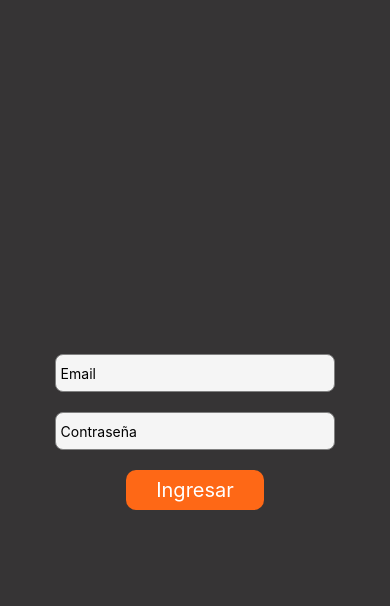
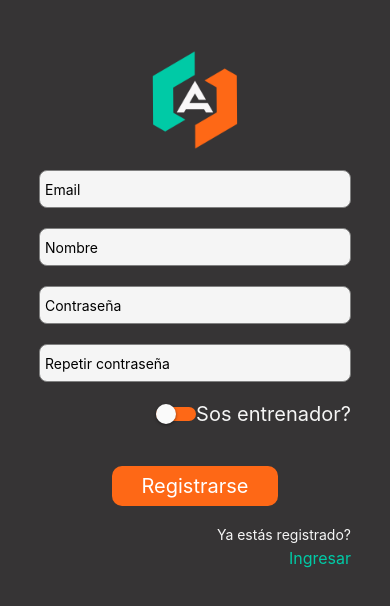
Before and after one commit to FelipeBrocca/FitAssist, a React Native app: screen /Register in a window 390 px wide. Shown: the top 606 px of the page. Built offline with nearby package versions, Linux system fonts and the light colour scheme.

Commit message:
Navigators, login, register forms with validations

```diff
--- a/App.js
+++ b/App.js
@@ -1,9 +1,17 @@
-import LoginService from './components/Login/LoginService'
+import Main from './Navigators/Main';
+import { NavigationContainer } from '@react-navigation/native';
+
 
 const App = () => {
   return (
-    <LoginService />
+    <NavigationContainer>
+      <Main />
+    </NavigationContainer>
   );
 }
 
 export default App;
+
+// #363435  GRIS
+// #FE6816  NARANJA
+// #00CAA6  VERDE
--- /dev/null
+++ b/Navigators/Main.js
@@ -0,0 +1,25 @@
+import React from "react";
+import { createNativeStackNavigator } from "@react-navigation/native-stack";
+import LoginService from "../Screens/Login/LoginService";
+import RegisterService from '../Screens/Register/RegisterService'
+
+const Stack = createNativeStackNavigator();
+
+const Main = () => {
+  return (
+    <Stack.Navigator initialRouteName="Login">
+      <Stack.Screen
+        name="Login"
+        options={{ headerShown: false }}
+        component={LoginService}
+      />
+      <Stack.Screen
+        name="Register"
+        options={{ headerShown: false }}
+        component={RegisterService}
+      />
+    </Stack.Navigator>
+  )
+}
+
+export default Main
--- a/components/Login/LoginForm.js
+++ b/Screens/Login/LoginForm.js
@@ -1,27 +1,20 @@
-import React, { useState } from 'react'
+import React from 'react'
 import { Image, View, StyleSheet, TextInput, TouchableOpacity, Text } from 'react-native';
 
-const LoginForm = () => {
-
-    const [values, setValues] = useState({
-        email: '',
-        password: ''
-    })
-
-    const manageInputs = (name, value) => {
-      setValues({...values, [name]: value})
-      console.log(values);
-    }
+const LoginForm = ({ manageInputs, navigation, handleSubmit, errors }) => {
 
     return (
         <View style={styles.container}>
-            <Image style={styles.logo} source={require('../../assets/logo-claro.png')} />
+            <Image
+                style={styles.logo}
+                source={require('../../assets/logo-claro.png')}
+            />
 
             <TextInput
                 placeholder='Email'
                 keyboardType='email-address'
                 style={styles.input}
-                onChangeText={(value) => manageInputs('email', value)}
+                onChangeText={(value) => manageInputs('email', value.toLowerCase())}
             ></TextInput>
 
             <TextInput
@@ -31,9 +24,20 @@ const LoginForm = () => {
                 onChangeText={(value) => manageInputs('password', value)}
             ></TextInput>
 
-            <TouchableOpacity title='Ingresar' style={styles.button}>
+            <View>
+                {errors ? <Text style={styles.errors}>{errors}</Text> : ''}
+            </View>
+
+            <TouchableOpacity onPress={() => handleSubmit()} title='Ingresar' style={styles.button}>
                 <Text style={styles.buttonText}>Ingresar</Text>
             </TouchableOpacity>
+
+            <View style={styles.registerContainer}>
+                <Text style={styles.registerTitle}>No estás registrado aún?</Text>
+                <TouchableOpacity onPress={() => navigation.navigate('Register')}>
+                    <Text style={styles.registerLink}>Registrate</Text>
+                </TouchableOpacity>
+            </View>
         </View>
     )
 }
@@ -46,10 +50,11 @@ const styles = StyleSheet.create({
         alignItems: 'center',
         borderRadius: 10,
         paddingVertical: 20,
-        gap: 20
+        gap: 20,
+        maxWidth: 400
     },
     input: {
-        width: '90%',
+        width: '100%',
         height: 38,
         backgroundColor: 'whitesmoke',
         borderWidth: 0.3,
@@ -71,8 +76,23 @@ const styles = StyleSheet.create({
     logo: {
         width: '80%',
         height: '80%',
-        maxWidth: 200,
-        maxHeight: 200
+        maxWidth: 150,
+        maxHeight: 150
+    },
+    registerContainer: {
+        width: '100%',
+        gap: 5,
+        alignItems: 'flex-end'
+    },
+    registerTitle: {
+        color: 'whitesmoke'
+    },
+    registerLink: {
+        fontSize: 16,
+        color: '#00CAA6'
+    },
+    errors: {
+        color: 'red'
     }
 })
 export default LoginForm
--- /dev/null
+++ b/Screens/Login/LoginService.js
@@ -0,0 +1,57 @@
+import React, { useState, useCallback } from 'react'
+import LoginForm from './LoginForm'
+import { View, StyleSheet, Dimensions } from 'react-native'
+
+
+const { width, height } = Dimensions.get('window')
+
+const LoginService = ({ navigation }) => {
+
+  const [errors, setErrors] = useState('')
+  const [values, setValues] = useState({
+    email: '',
+    password: ''
+  })
+
+  const manageInputs = useCallback((name, value) => {
+    setValues({ ...values, [name]: value });
+  }, [setValues, values]);
+
+
+  const handleSubmit = () => {
+    if (!values.email) {
+      setErrors('Ingrese un email')
+    } else if (!values.password){
+      setErrors('Ingrese una contraseña')
+    } else {
+      setErrors('')
+      console.log(values);
+    }
+  }
+
+  return (
+    <View style={[styles.container]}>
+      <LoginForm
+      manageInputs={manageInputs}
+      navigation={navigation}
+      handleSubmit={handleSubmit}
+      errors={errors}
+      />
+    </View>
+  );
+}
+
+
+const styles = StyleSheet.create({
+  container: {
+    flexDirection: 'row',
+    justifyContent: 'center',
+    alignItems: 'flex-start',
+    height: height,
+    width: width,
+    backgroundColor: '#363435',
+    paddingTop: 20
+  }
+})
+
+export default LoginService
--- /dev/null
+++ b/Screens/Register/RegisterForm.js
@@ -0,0 +1,130 @@
+import React from 'react'
+import { Image, StyleSheet, TextInput, Switch, Text, View, TouchableOpacity, Dimensions } from 'react-native'
+
+const { height } = Dimensions.get('window')
+
+
+const RegisterForm = ({ manageInputs, toggleSwitch, toggleValue, navigation, errors, handleSubmit }) => {
+  return (
+    <View style={styles.container}>
+      <Image style={styles.logo} source={require('../../assets/logo-claro.png')} />
+
+      <TextInput
+        placeholder='Email'
+        keyboardType='email-address'
+        style={styles.input}
+        onChangeText={(value) => manageInputs('email', value.toLowerCase())}
+      ></TextInput>
+
+      <TextInput
+        placeholder='Nombre'
+        style={styles.input}
+        onChangeText={(value) => manageInputs('username', value)}
+      ></TextInput>
+
+      <TextInput
+        placeholder='Contraseña'
+        secureTextEntry={true}
+        style={styles.input}
+        onChangeText={(value) => manageInputs('password', value)}
+      ></TextInput>
+
+      <TextInput
+        placeholder='Repetir contraseña'
+        secureTextEntry={true}
+        style={styles.input}
+        onChangeText={(value) => manageInputs('confirmPassword', value)}
+      ></TextInput>
+
+      <View style={styles.isCoachSwitchContainer}>
+        <Text style={styles.isCoachSwitchTitle}>Sos entrenador?</Text>
+        <Switch
+          trackColor={{ false: '#FE6816', true: '#00CAA6' }}
+          onValueChange={() => toggleSwitch()}
+          value={toggleValue}
+        />
+      </View>
+
+      <View>
+        {errors ? <Text style={styles.errors}>{errors}</Text> : ''}
+      </View>
+
+      <TouchableOpacity onPress={() => handleSubmit()} title='registrarse' style={styles.button}>
+        <Text style={styles.buttonText}>Registrarse</Text>
+      </TouchableOpacity>
+
+      <View style={styles.loginContainer}>
+        <Text style={styles.loginTitle}>Ya estás registrado?</Text>
+        <TouchableOpacity onPress={() => navigation.navigate('Login')}>
+          <Text style={styles.loginLink}>Ingresar</Text>
+        </TouchableOpacity>
+      </View>
+    </View>
+  )
+}
+
+const styles = StyleSheet.create({
+  container: {
+    backgroundColor: 'transparent',
+    width: '80%',
+    alignItems: 'center',
+    borderRadius: 10,
+    paddingVertical: 20,
+    gap: 20,
+    maxWidth: 400,
+    height: height
+  },
+  input: {
+    width: '100%',
+    height: 38,
+    backgroundColor: 'whitesmoke',
+    borderWidth: 0.3,
+    borderColor: 'grey',
+    borderRadius: 8,
+    padding: 5
+  },
+  button: {
+    backgroundColor: '#FE6816',
+    paddingVertical: 8,
+    paddingHorizontal: 30,
+    borderRadius: 10,
+    border: 0
+  },
+  buttonText: {
+    color: 'white',
+    fontSize: 20
+  },
+  logo: {
+    width: '80%',
+    height: '80%',
+    maxWidth: 100,
+    maxHeight: 100
+  },
+  loginContainer: {
+    width: '100%',
+    gap: 5,
+    alignItems: 'flex-end'
+  },
+  loginTitle: {
+    color: 'whitesmoke'
+  },
+  loginLink: {
+    fontSize: 16,
+    color: '#00CAA6'
+  },
+  isCoachSwitchContainer: {
+    flexDirection: 'row-reverse',
+    alignItems: 'center',
+    justifyContent: 'flex-end',
+    alignSelf: 'flex-end'
+  },
+  isCoachSwitchTitle: {
+    color: 'whitesmoke',
+    fontSize: 20
+  },
+  errors: {
+      color: 'red'
+  }
+})
+
+export default RegisterForm
--- /dev/null
+++ b/Screens/Register/RegisterService.js
@@ -0,0 +1,67 @@
+import React, { useState, useCallback, useEffect } from 'react'
+import { View, StyleSheet, Dimensions, ScrollView } from 'react-native'
+import RegisterForm from './RegisterForm'
+import { SafeAreaView } from 'react-native-safe-area-context'
+
+const { width, height } = Dimensions.get('window')
+
+const RegisterService = ({ navigation }) => {
+
+  const [errors, setErrors] = useState('')
+  const [values, setValues] = useState({
+    email: '',
+    password: '',
+    confirmPassword: '',
+    username: '',
+    isCoach: false
+  })
+
+  const manageInputs = useCallback((name, value) => {
+    setValues({ ...values, [name]: value });
+  }, [setValues, values]);
+
+  const toggleSwitch = useCallback(() => {
+    setValues(prev => ({ ...prev, isCoach: !prev.isCoach }))
+  })
+
+  const handleSubmit = () => {
+    if (!values.email || !values.password || !values.confirmPassword || !values.username) {
+      setErrors('Complete todos los campos')
+    } else if (values.password && values.confirmPassword && values.password !== values.confirmPassword){
+      setErrors('Las contraseñas no coinciden')
+    } else {
+      setErrors('')
+      console.log(values);
+    }
+  }
+
+  return (
+    <SafeAreaView style={[styles.container]}>
+      <ScrollView contentContainerStyle={styles.scrollViewContent}>
+        <RegisterForm
+          manageInputs={manageInputs}
+          toggleSwitch={toggleSwitch}
+          navigation={navigation}
+          toggleValue={values.isCoach}
+          errors={errors}
+          handleSubmit={handleSubmit}
+        />
+      </ScrollView>
+    </SafeAreaView>
+  )
+}
+
+const styles = StyleSheet.create({
+  container: {
+    backgroundColor: '#363435',
+    width: width,
+    flex: 1
+  },
+  scrollViewContent: {
+    flexGrow: 1,
+    justifyContent: 'center',
+    alignItems: 'center',
+    paddingVertical: 30
+  }
+})
+export default RegisterService
--- a/components/Login/LoginService.js
+++ /dev/null
@@ -1,25 +0,0 @@
-import React from 'react'
-import LoginForm from './LoginForm'
-import { View, StyleSheet } from 'react-native'
-
-const LoginService = () => {
-  return (
-    <View style={[styles.container]}>
-        <LoginForm />
-    </View>
-  )
-}
-
-
-const styles = StyleSheet.create({
-    container: {
-        flexDirection: 'row',
-        justifyContent: 'center',
-        alignItems: 'center',
-        height: '100%',
-        width: '100%',
-        backgroundColor: '#363435'
-    }
-})
-
-export default LoginService
```
Also changed, not shown: Screens/Home/Home.js (added, +12 -0 lines), Shared/Header.js (added, +23 -0 lines), package.json (+11 -3 lines), Navigators/Logged.js (added), 1 other file (tests, documents, lock files or other folders).
